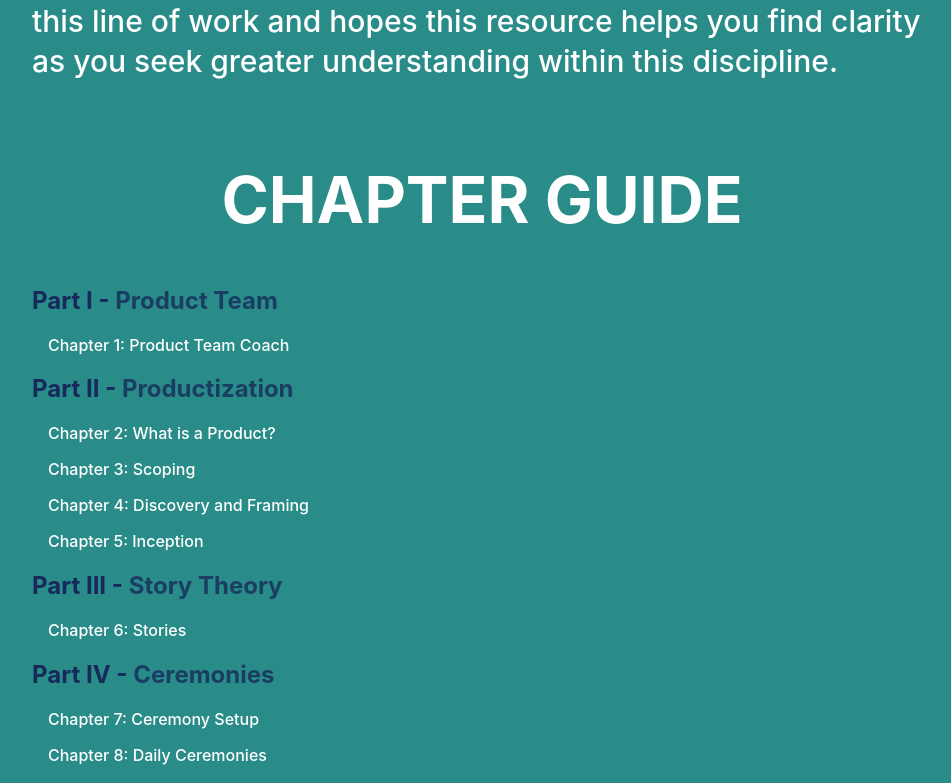
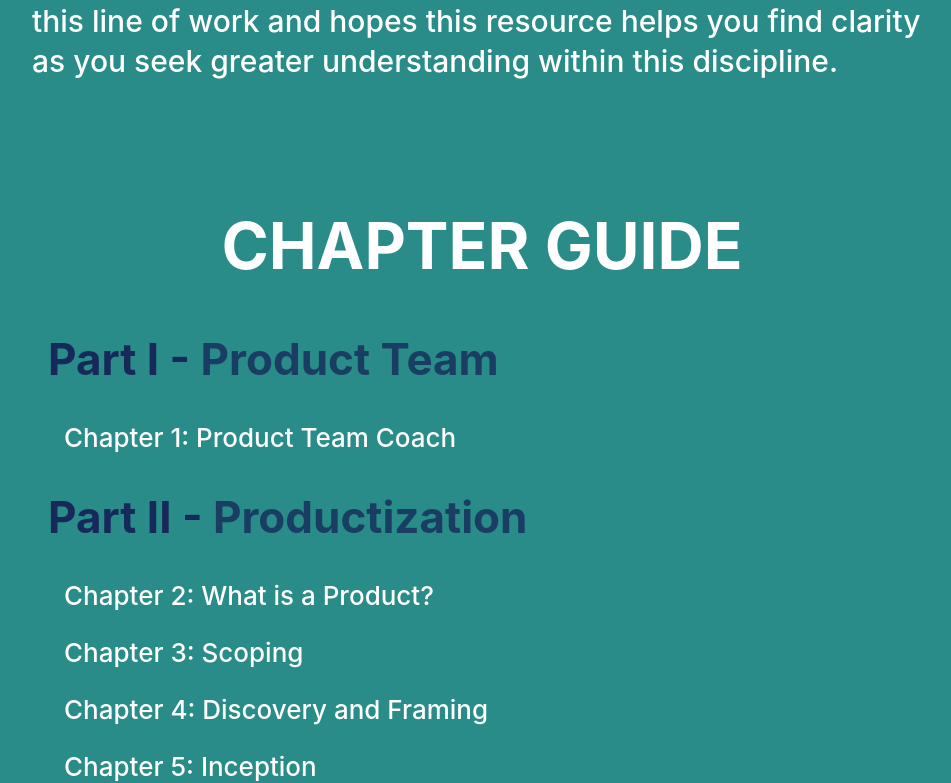
Before and after one commit to Isaacjcollier/Product-Team-Coach, a React (Create React App) app: page / in a window 1280 px wide. Shown: the part 3472-4255 px from the top of the page, without its empty margins (158-1109 px from the left). Built offline with nearby package versions, Linux system fonts and the light colour scheme.

Commit message:
chapter Guide Modular Design

```diff
--- a/src/Components/BookSummary/style.css
+++ b/src/Components/BookSummary/style.css
@@ -7,6 +7,7 @@
     text-transform: uppercase;
     color:white;
     font-weight: 700;
+    margin-bottom: 0;
 }
 
 .statement2 {
@@ -42,7 +43,6 @@ and (max-width : 759px) {
 
     .statement {
         font-size: 2rem;
-        margin-bottom: 0;
     }
 
     .statement2 {
@@ -60,7 +60,7 @@ and (max-width : 759px) {
     .bookSummary-container {
         padding: 1rem;
         margin: 20px auto;
-        /* max-width: 300px; */
+        max-width: 300px;
     }
 
     .general-text {
@@ -68,7 +68,7 @@ and (max-width : 759px) {
     }
 
     .submit-button-amazon {
-        font-size: 18px;
+        font-size: 14px;
     }
 
 }
@@ -80,7 +80,6 @@ and (min-width : 760px)
 and (max-width: 1023px)  {
     .statement {
         font-size: 3rem;
-        margin-bottom: 0;
     }
 
     .statement2 {
--- a/src/Components/ChapterGuide/chapterGuide.js
+++ b/src/Components/ChapterGuide/chapterGuide.js
@@ -7,12 +7,11 @@ const ChapterGuide = () => {
     const form = useRef();
 
     return (
-        <div>
-            <div className='statement-container'>
-                <p className={'statement'}>{'Chapter Guide'}</p>
+        <div className='chapterGuide-container'>
+            <div className='chapterGuide-title-container'>
+                <p className={'chapterGuide-title'}>{'Chapter Guide'}</p>
             </div>
             <div className={'chapter-list-container'}>
-                <div className={'chapter Guide'}>
                 <h2 className='part-header'>Part I - <span className={'part-header-secondary'}>Product Team</span></h2>
                 <p className='chapter-guide-text'>Chapter 1: Product Team Coach</p>
 
@@ -35,7 +34,6 @@ const ChapterGuide = () => {
                 <h2 className='part-header'>Part VI - <span className={'part-header-secondary'}>Breaking Into the Industry</span></h2>
             </div>
         </div>
-        </div>
     )
 }
 
--- a/src/Components/ChapterGuide/style.css
+++ b/src/Components/ChapterGuide/style.css
@@ -1,5 +1,15 @@
-.chapter-list-container {
+.chapterGuide-title-container {
+    margin-top: 5rem;
+    align-items: center;
+    text-align: center;
+    margin-bottom: 3rem;
+}
 
+.chapterGuide-title {
+    text-transform: uppercase;
+    color:white;
+    font-weight: 700;
+    margin-bottom: 0;
 }
 
 .part-header {
@@ -15,3 +25,84 @@
     color: white;
     font-weight: 500;
 }
+
+@media only screen
+and (min-width : 100px)
+and (max-width : 759px) {
+    .chapterGuide-title {
+        font-size: 2rem;
+    }
+
+    .chapterGuide-container {
+        padding: 1rem;
+        margin: 20px auto;
+        max-width: 300px;
+    }
+
+    .part-header {
+        font-size: 24px;
+    }
+
+    .part-header-secondary {
+        font-size: 24px;
+    }
+
+    .chapter-guide-text {
+        font-size: 16px;
+    }
+
+}
+
+
+/* Tablet (portrait and landscape) ----------- */
+@media only screen
+and (min-width : 760px)
+and (max-width: 1023px)  {
+    .chapterGuide-title {
+        font-size: 3rem;
+    }
+
+    .chapterGuide-container {
+        padding: 1rem;
+        margin: 20px auto;
+        max-width: 600px;
+    }
+
+    .part-header {
+        font-size: 32px;
+    }
+
+    .part-header-secondary {
+        font-size: 32px;
+    }
+
+    .chapter-guide-text {
+        font-size: 20px;
+    }
+}
+
+/* Desktops and laptops ----------- */
+@media only screen
+and (min-width : 1024px) {
+    .chapterGuide-title {
+        font-size: 4rem;
+    }
+
+    .chapterGuide-container {
+        padding: 1rem;
+        margin: 20px auto;
+        max-width: 900px;
+    }
+
+    .part-header {
+        font-size: 44px;
+    }
+
+    .part-header-secondary {
+        font-size: 44px;
+    }
+
+    .chapter-guide-text {
+        font-size: 26px;
+    }
+}
```
Lines whose indentation alone changed are shown as unchanged.
